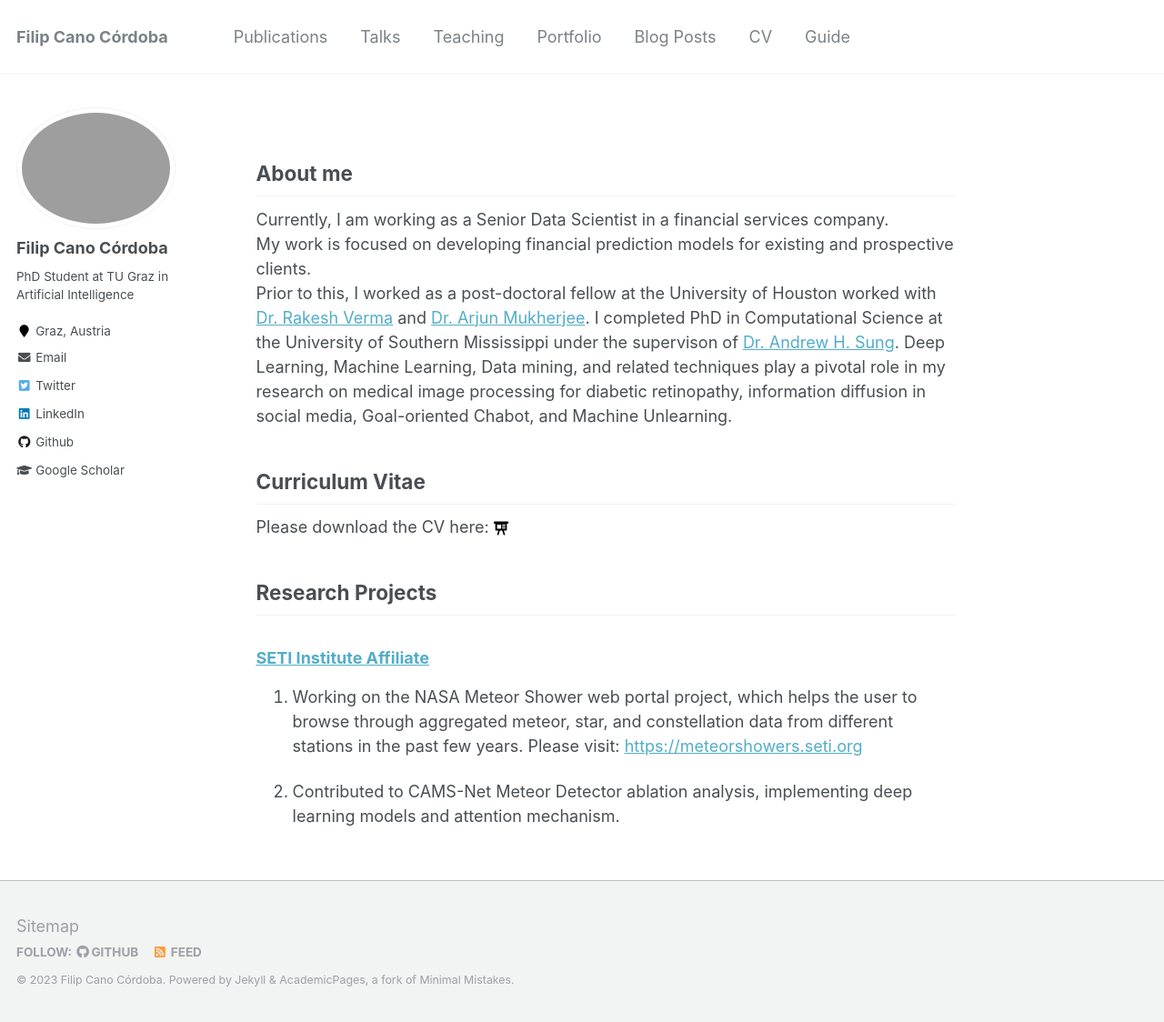
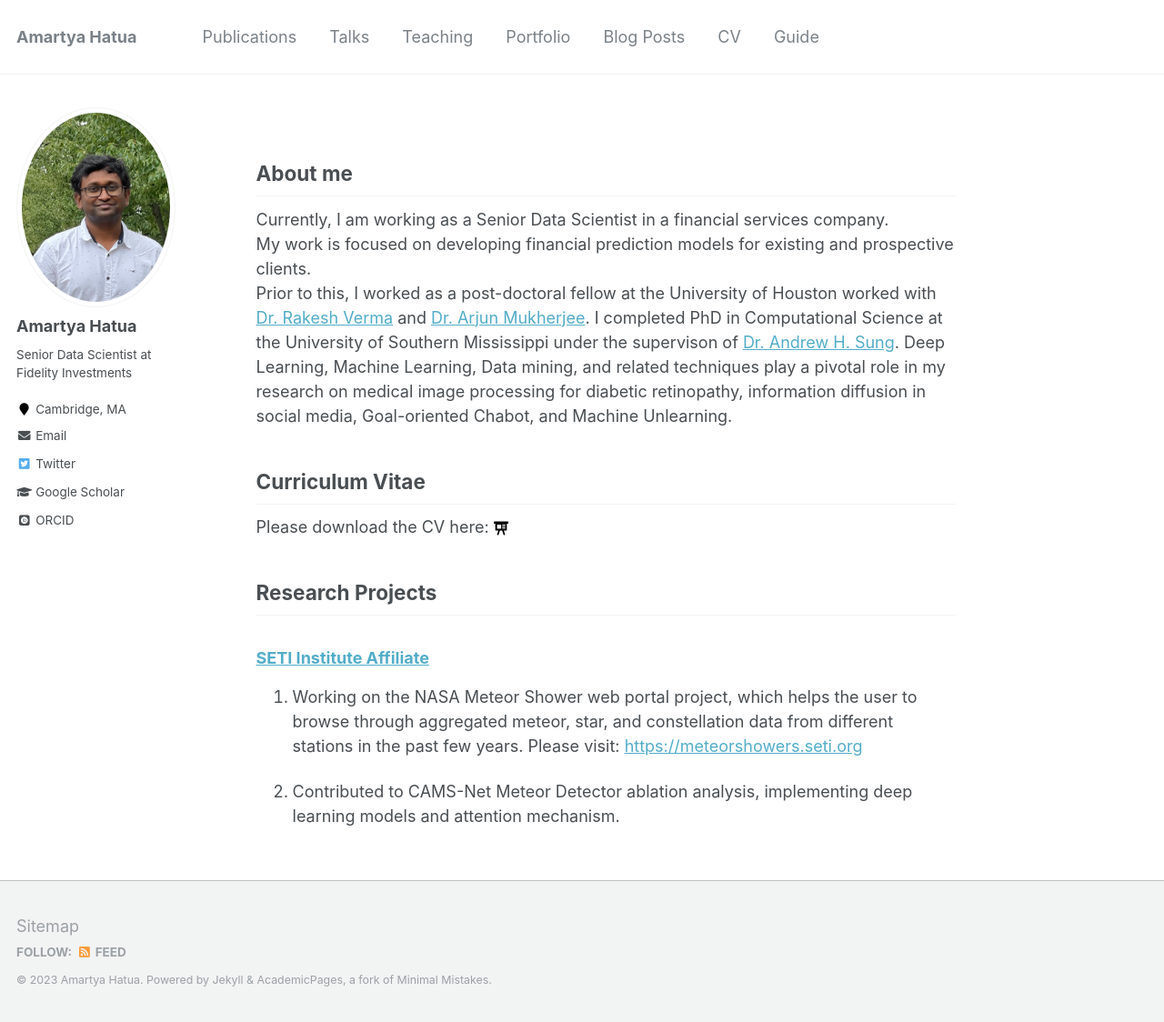
Before and after one commit to amartyahatua/amartyahatua.github.io, a Jekyll site: the page built from _pages/about.md, in a window 1280 px wide and 1124 px high. Shown: the whole window at 91% size. Built offline with Jekyll 4.4.1, drawn with Linux system fonts in a browser that asks for light colours; some web fonts are replaced.

Commit message:
'Adding'

```diff
--- a/_config.yml
+++ b/_config.yml
@@ -7,14 +7,14 @@
 
 # Site Settings
 locale                   : "en-US"
-title                    : "Filip Cano Córdoba"
+title                    : "Amartya Hatua"
 title_separator          : "-"
-name                     : &name "Filip Cano Córdoba"
-description              : &description "Just a person"
-url                      : https://matefriki.github.io # the base hostname & protocol for your site e.g. "https://mmistakes.github.io"
+name                     : &name "Amartya Hatua"
+description              : &description "Senior Data Scientist at Fidelity Investments"
+url                      : https://amartyahatua.github.io # the base hostname & protocol for your site e.g. "https://mmistakes.github.io"
 baseurl                  : "" # the subpath of your site, e.g. "/blog"
-repository               : "matefriki/matefriki.github.io"
-teaser                   : "filip_400x400.png" # filename of teaser fallback teaser image placed in /images/, .e.g. "500x300.png"
+repository               : "https://github.com/amartyahatua"
+teaser                   :  # filename of teaser fallback teaser image placed in /images/, .e.g. "500x300.png"
 breadcrumbs              : false # true, false (default)
 words_per_minute         : 160
 future                   : true
@@ -80,14 +80,14 @@ analytics:
 
 # Site Author
 author:
-  name             : "Filip Cano Córdoba"
-  avatar           : "filip_400x400.png"
-  bio              : "PhD Student at TU Graz in Artificial Intelligence"
-  location         : "Graz, Austria"
+  name             : "Amartya Hatua"
+  avatar           : "profile.jpg"
+  bio              : "Senior Data Scientist at Fidelity Investments"
+  location         : "Cambridge, MA"
   employer         :
   pubmed           :
-  googlescholar    : "https://scholar.google.com/citations?user=kfKzEcYAAAAJ"
-  email            :  "filip.cano@iaik.tugraz.at"
+  googlescholar    : "https://scholar.google.com/citations?user=NEZorGMAAAAJ&hl=en"
+  email            : "amartyahatua@gmail.com"
   researchgate     :  # example: "https://www.researchgate.net/profile/yourprofile"
   uri              :
   bitbucket        :
@@ -96,20 +96,20 @@ author:
   flickr           :
   facebook         :
   foursquare       :
-  github           : "matefriki"
+  github           :
   google_plus      :
   keybase          :
   instagram        :
   impactstory      : #"https://profiles.impactstory.org/u/xxxx-xxxx-xxxx-xxxx"
   lastfm           :
-  linkedin         : "fccordoba"
-  orcid            :
+  linkedin         :
+  orcid            : "https://orcid.org/0000-0001-7868-0091"
   pinterest        :
   soundcloud       :
   stackoverflow    : # http://stackoverflow.com/users/123456/username
   steam            :
   tumblr           :
-  twitter          : "@filipcano95"
+  twitter          : "amartya_hatua"
   vine             :
   weibo            :
   xing             :
@@ -181,9 +181,6 @@ collections:
   publications:
     output: true
     permalink: /:collection/:path/
-  portfolio:
-    output: true
-    permalink: /:collection/:path/
   talks:
     output: true
     permalink: /:collection/:path/
@@ -227,15 +224,6 @@ defaults:
       author_profile: true
       share: true
       comments: true
-  # _portfolio
-  - scope:
-      path: ""
-      type: portfolio
-    values:
-      layout: single
-      author_profile: true
-      share: true
-      comment: true
   # _talks
   - scope:
       path: ""
@@ -255,7 +243,7 @@ sass:
 permalink: /:categories/:title/
 # paginate: 5 # amount of posts to show
 # paginate_path: /page:num/
-timezone: CET # http://en.wikipedia.org/wiki/List_of_tz_database_time_zones
+timezone: America/Los_Angeles # http://en.wikipedia.org/wiki/List_of_tz_database_time_zones
 
 
 # Plugins
```
